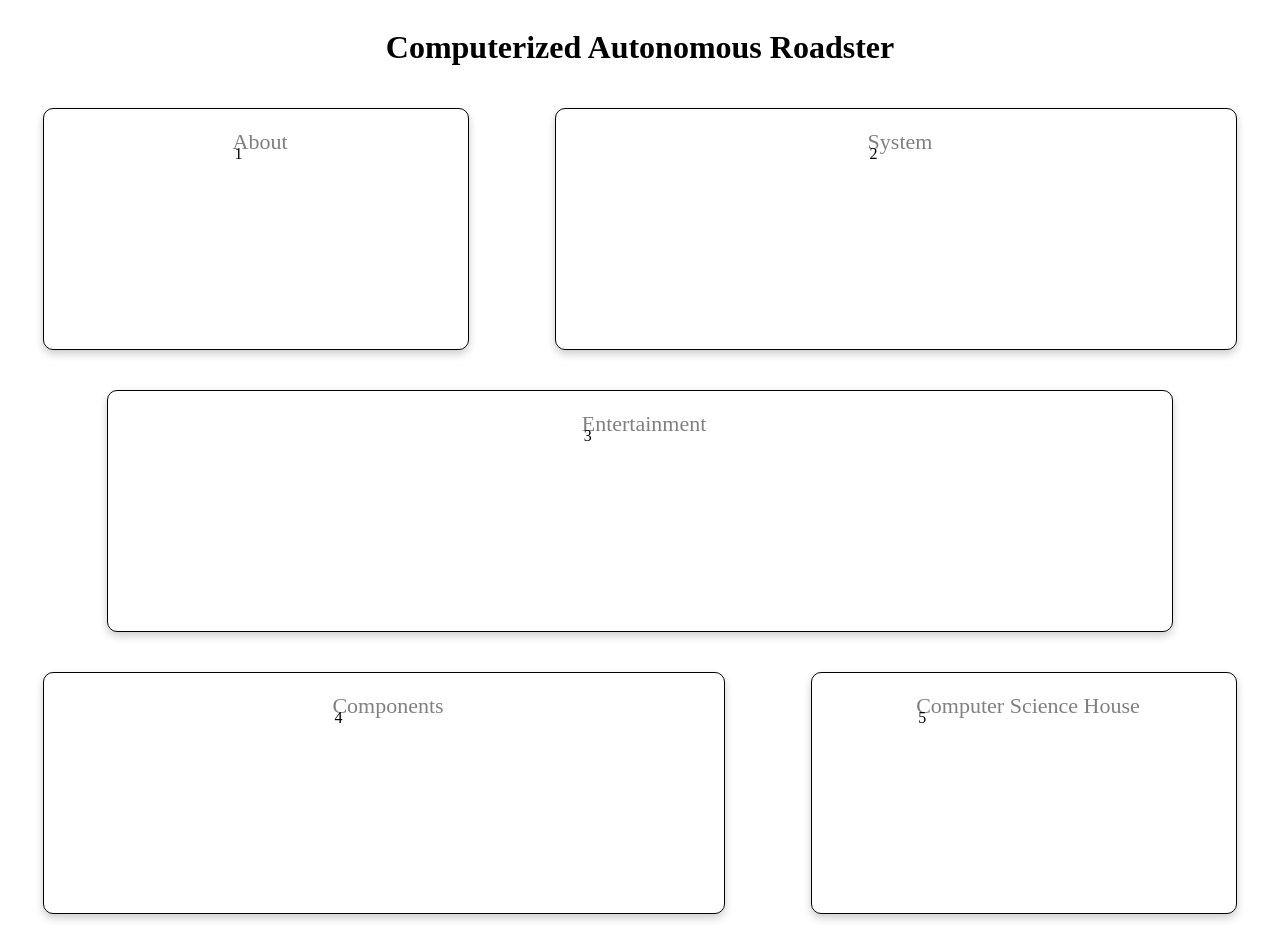
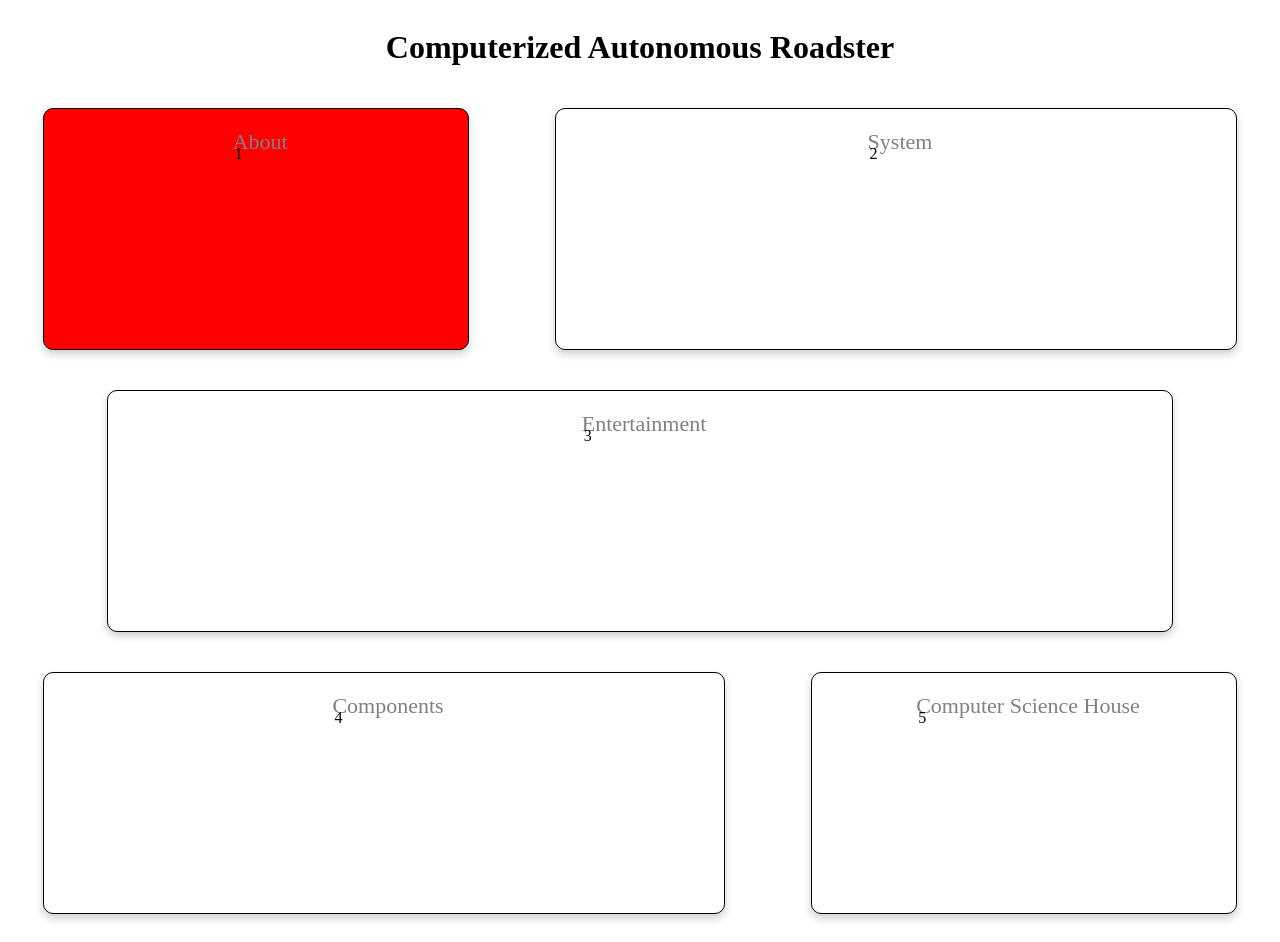
Before and after one commit to csh-imaginerit/CIDD, a React (Create React App) app: page / in a window 1280 px wide. Built offline with nearby package versions, Linux system fonts and the light colour scheme; no server answers; the HTML template or start-up script is replaced by a standard one.

Commit message:
Hooked up visually to new move and select protocols

```diff
--- a/src/App.jsx
+++ b/src/App.jsx
@@ -4,12 +4,14 @@ import {
   Home, Information, System, Entertainment, Components, CSH
 } from './pages';
 
+const screens = ['HOME', 'HOME', 'SYSTEM', 'ENTERTAINMENT', 'COMPONENTS', 'CSH']
+
 class App extends Component {
   constructor(props) {
     super(props);
     this.state = {
       selected: 'HOME',
-      hovered: 0
+      hovered: 1
     };
 
     this.handleOnMessage = this.handleOnMessage.bind(this);
@@ -50,7 +52,7 @@ class App extends Component {
   protocolSelect() {
     const {selected, hovered} = this.state;
     if (selected == 'HOME') {
-      this.setState({selected: hovered, hovered: 1});
+      this.setState({selected: screens[hovered], hovered: 1});
     }
   }
 
@@ -79,7 +81,7 @@ class App extends Component {
   }
 
   render() {
-    const {selected} = this.state;
+    const {selected, hovered} = this.state;
     console.warn(this.state);
     switch (selected) {
       case 'ABOUT':
@@ -94,7 +96,7 @@ class App extends Component {
         return <Entertainment />
       case 'HOME':
       default:
-        return <Home protocolChange={this.protocolChange}/>
+        return <Home hovered={hovered}/>
     }
   }
 }
--- a/src/pages/home/home.jsx
+++ b/src/pages/home/home.jsx
@@ -38,9 +38,10 @@ class Home extends Component {
         width: '30%'
       }
     ];
+    const {hovered} = this.props;
 
     return options.map((item, index) =>
-      <OptionBox content={item.id} style={{width: item.width}}>
+      <OptionBox key={index} content={item.id} hovered={item.id === hovered} style={{width: item.width}}>
         <a>{item.name}</a>
       </OptionBox>
     );
--- a/src/pages/home/styledComponents.js
+++ b/src/pages/home/styledComponents.js
@@ -29,6 +29,8 @@ export const OptionBox = styled.div`
     text-decoration: none;
   }
 
+  background-color: ${props => props.hovered ? "red" : "white"};
+
   &:before {
     content: "${props => props.content}";
     color: black;
```
